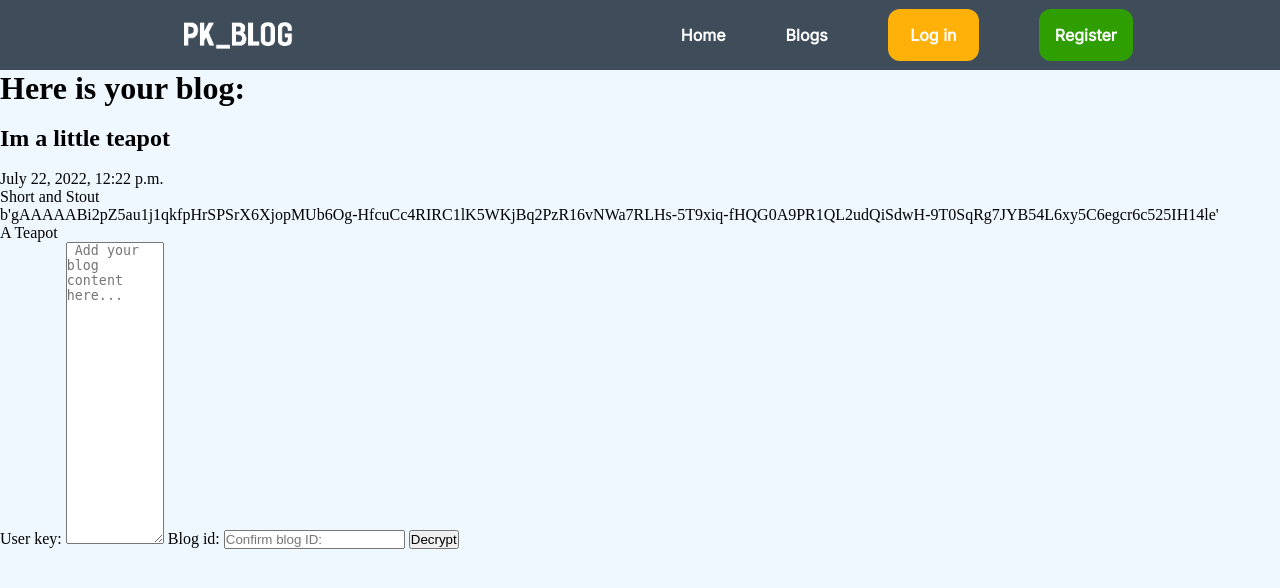
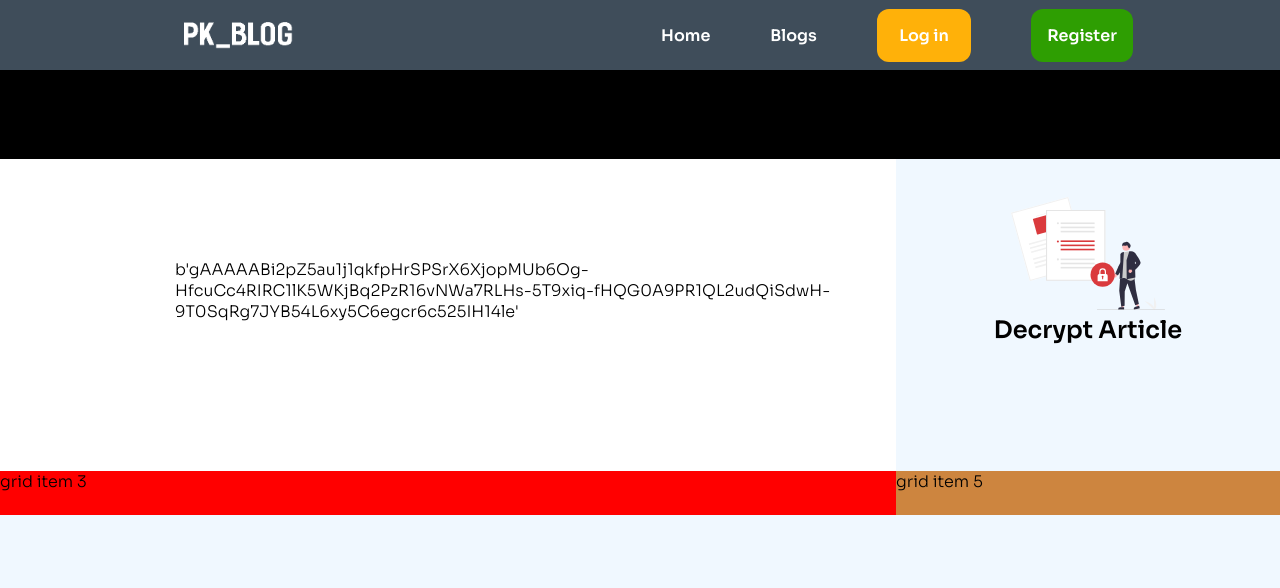
Before and after one commit to CharlieWWW94/pk_blog, a Django app: page /blogs/blog/41 in a window 1280 px wide. Shown: the top 588 px of the page. Run offline with Django 4.2, Linux system fonts and the light colour scheme; data comes from the database, SQL or seed files in the repository.

Commit message:
Start work on page design for individual articles, squash bugs

```diff
--- a/blogs/views.py
+++ b/blogs/views.py
@@ -16,6 +16,7 @@
 def view_all(request):
     #Displays all blogs, in encrypted state on page
     blogs = ProtectedBlog.objects.all()
+    print(blogs)
     print(f"This is the type of the date: {type(blogs[0].time_created)} and what the object consists of {blogs[0].time_created}")
     return render(request, 'blogs/all_blogs.html', {'results': reversed(blogs)})
 
@@ -47,7 +48,7 @@
     #Inital page render for blog post
     form = DecryptForm
     blog = ProtectedBlog.objects.filter(id=id)
-    return render(request, 'blogs/blog.html', {'blog': blog, 'form': form})
+    return render(request, 'blogs/blog.html', {'blog': blog[0], 'form': form})
 
 
 
--- /dev/null
+++ b/static/css/article.css
@@ -0,0 +1,67 @@
+@import url('https://fonts.googleapis.com/css2?family=Sora:wght@300;600&display=swap');
+
+* {
+    font-family: 'Sora';
+}
+
+
+.grid-container {
+    display: grid;
+    grid-template-columns: 70% 30%;
+    grid-template-rows: 20% 70% 10%;
+    grid-template-areas:
+    "hero hero"
+    "article form"
+    "col1 col2"
+    ;
+}
+
+.grid-item-1 {
+    background-color: black;
+    grid-area: hero;
+}
+
+.blog-title {
+    color: white;
+    font-size: 60px;
+    margin-left: 175px;
+    margin-top: 100px;
+}
+
+.strapline {
+    color: white;
+    margin-left: 175px;
+    margin-bottom: 40px;
+}
+
+.grid-item-2 {
+    background-color: white;
+    grid-area: article
+
+}
+
+.body-text {
+    margin-left: 175px;
+    margin-right: 50px;
+    margin-top: 100px;
+}
+
+.grid-item-3 {
+    background-color: red;
+    grid-area: col1;
+}
+
+.grid-item-4 {
+    grid-area: form;
+    text-align: center;
+}
+
+.article-image {
+    max-width: 40%;
+    margin-top: 10%;
+}
+
+.grid-item-5 {
+    background-color: peru;
+    grid-area: col2;
+}
--- a/templates/blogs/all_blogs.html
+++ b/templates/blogs/all_blogs.html
@@ -25,7 +25,7 @@
     </script>
         {% for blog in results %}
         <script>
-            newResults.push(["{{blog.title}}", "{{blog.strapline}}", "{{blog.attributed_name}}","{{blog.blog_content}}", "{{blog.time_created}}","{{blog.id}}"])
+            newResults.push(["{{blog.title}}", "{{blog.strapline}}", "{{blog.attributed_name}}", "{{blog.time_created}}","{% url '1_blog' id=blog.id %}"])
         </script>
         {%endfor%}
     </div>
--- a/templates/blogs/blog.html
+++ b/templates/blogs/blog.html
@@ -1,26 +1,23 @@
 {% extends '../base.html' %}
 {% block content %}
-<h1>Here is your blog:</h1>
-{% for blogs in blog %}
-<br>
-<h2>{{ blogs.title }}</h2>
-<br>
-{{ blogs.time_created }}
-<br>
-{{ blogs.strapline }}
-<br>
-{{ blogs.blog_content }}
-<br>
-{{ blogs.attributed_name }}
-<br>
-{% endfor %}
-<form method="post">
-    {% csrf_token %}
-    {{ form }}
-    <button type="submit">Decrypt</button>
-</form>
+{% load static %}
+<link rel="stylesheet" href="{% static 'css/article.css' %}">
+
+<div class="grid-container">
+    <div class="grid-item grid-item-1">
+        <h1 class="blog-title">{{blog.title}}</h1>
+        <h3 class="strapline">{{blog.strapline}}</h3>
+    </div>
+    <div class="grid-item grid-item-2"><p class="body-text">{{blog.blog_content}}</p></div>
+    <div class="grid-item grid-item-3">grid item 3</div>
+    <div class="grid-item grid-item-4">
+        <div class="decrypt-form">
+            <img class="article-image" src="{% static 'images/article_img.svg' %}" alt="">
+            <h2>Decrypt Article</h2>
+        </div>
+    </div>
+    <div class="grid-item grid-item-5">grid item 5</div>
+
+</div>
 
 {% endblock %}
-
-
-#Next step is to create form to try to decode the blog post using the key that was shared with the user.
--- a/templates/dashboard.html
+++ b/templates/dashboard.html
@@ -11,7 +11,10 @@
         <div class="banner-contents">
             <h1>Welcome, {{request.user.username}}!</h1>
             <br>
-            <p class="card-text">This card will be populated with key user information. Such as, number of blogs, number of times successfully decrypted, and perhaps warnings for failed decryption.</p>
+            <br>
+            <p class="card-text">Posts published: 2</p>
+            <p class="card-text success">Successful decryptions: 14</p>
+            <p class="card-text fail"> Failed decryptions: 2</p>
         </div>
     </div>
     <div class="overlay"><h1>@{{request.user.username}}</h1></div>
```
Also changed, not shown: static/css/dash.css (+7 -2 lines), static/javascript/all_blogs.js (+8 -4 lines), static/images/article_img.svg (added).
